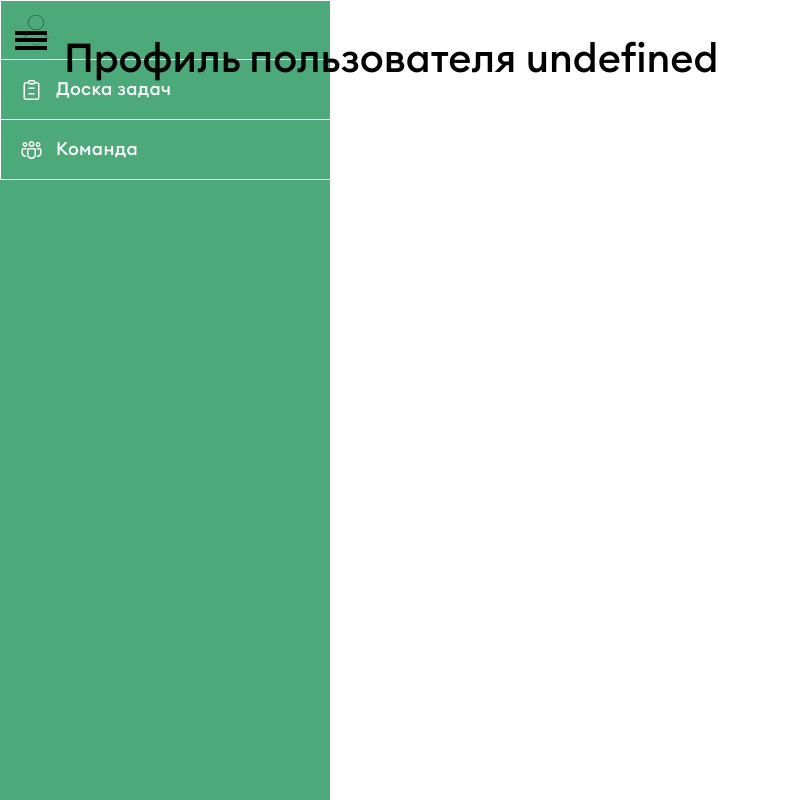
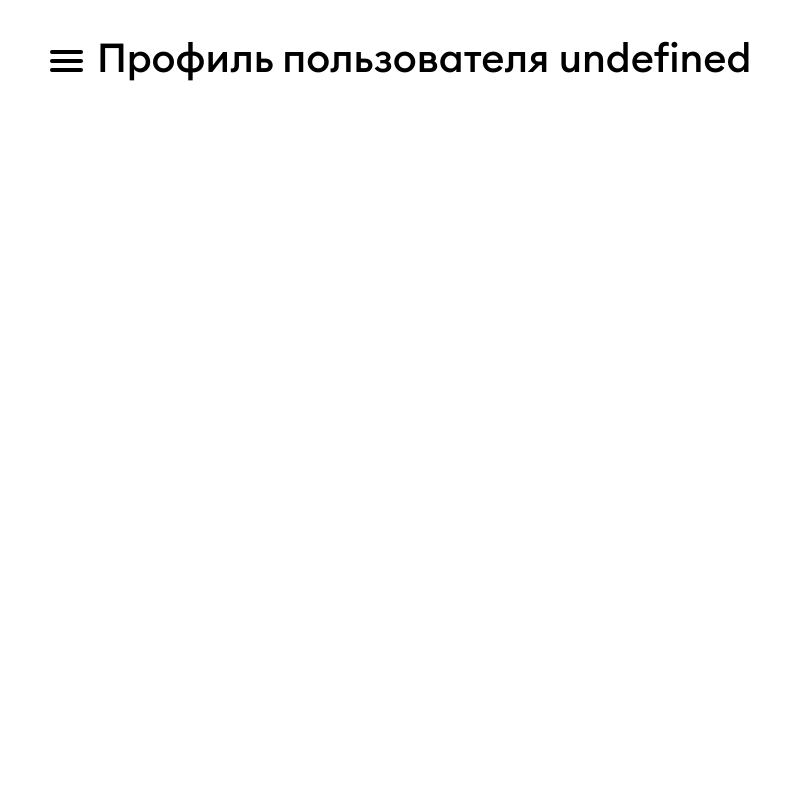
Before and after one commit to Woland-prj/taksamanager, a Next.js app in the folder client/: page /dashboard/user in a window 1280 px wide. Shown: the whole page, without its empty margins (0-812 px from the left). Built offline with nearby package versions, Linux system fonts and the light colour scheme; no server answers; sample sign-in values are in the browser's storage.

Commit message:
status bar

```diff
--- a/client/src/app/dashboard/layout.module.css
+++ b/client/src/app/dashboard/layout.module.css
@@ -11,10 +11,11 @@
 
 .wrapper {
 	min-width: 100%;
-	min-height: 100%;
+	min-height: 100vh;
 	position: relative;
 	top: 0;
 	bottom: 100%;
 	left: 0;
 	z-index: 1;
+	background-color: #ffffff;
 }
--- a/client/src/app/dashboard/layout.tsx
+++ b/client/src/app/dashboard/layout.tsx
@@ -7,7 +7,7 @@ export default function DashboardLayout({
 }>) {
 	return (
 		<div className={styles.container}>
-			<div className={styles.wrapper}>{children}</div>
+			{children}
 			<SideBar></SideBar>
 		</div>
 	)
--- a/client/src/components/main/SideBar/SideBar.module.css
+++ b/client/src/components/main/SideBar/SideBar.module.css
@@ -1,4 +1,5 @@
 .sideBar {
+	position: static;
 	list-style: none;
 	position: fixed;
 	width: 330px;
@@ -7,13 +8,8 @@
 	z-index: 2;
 	background-color: #4ca97a;
 	color: #ffffff;
-	top: 0;
-	right: 0;
-	bottom: 0;
-	left: 0;
-	z-index: 0;
-	margin-top: 0;
-	padding: 0;
+	list-style-type: none;
+	-webkit-font-smoothing: antialiased;
 }
 
 .buttons {
@@ -21,44 +17,121 @@
 	flex-direction: column;
 }
 
-.trigger {
-	position: absolute;
-	clip: rect(0, 0, 0, 0);
+.menu_toggle {
+	position: static;
 }
 
-.hidden_nav {
+.menu_toggle input {
+	display: none;
 }
 
-.label {
-	/*nav stays in the same spot as user scrolls*/
-	position: fixed;
-	/*position hamburger menu*/
-	top: 15px;
-	left: 15px;
-	/*z-index needs to be 1 higher than site-wrap*/
-	z-index: 2;
-	width: 30px;
-	height: 30px;
-	/*changing to pointer indicates interactivity*/
-	cursor: pointer;
-	color: #111111;
+.menu_toggle span {
+	display: none;
 }
 
-.hidden_nav:before {
-	content: '';
-	position: absolute;
-	top: 1em;
-	width: 2em;
-	height: 0.25em;
-	border-top: 0.7em double #000;
-	border-bottom: 0.25em solid #000;
-	z-index: 3;
+.sideBar li {
+	padding: 0;
+	font-size: 22px;
 }
 
-.trigger:checked + label {
-	left: 200px;
+@media screen and (max-width: 1650px) {
+	.menu_toggle {
+		display: block;
+		position: relative;
+		top: 50px;
+		left: 50px;
+
+		z-index: 1;
+
+		-webkit-user-select: none;
+		user-select: none;
+	}
+
+	.menu_toggle input {
+		display: block;
+		width: 40px;
+		height: 32px;
+		position: absolute;
+		top: -7px;
+		left: -5px;
+
+		cursor: pointer;
+
+		opacity: 0; /* hide this */
+		z-index: 4; /* and place it over the hamburger */
+
+		-webkit-touch-callout: none;
+	}
+	.menu_toggle span {
+		display: block;
+		width: 33px;
+		height: 4px;
+		margin-bottom: 5px;
+		position: relative;
+		background: #000000;
+		border-radius: 3px;
+
+		z-index: 3;
+
+		transform-origin: 4px 0px;
+
+		transition: transform 0.5s cubic-bezier(0.77, 0.2, 0.05, 1),
+			background 0.5s cubic-bezier(0.77, 0.2, 0.05, 1), opacity 0.55s ease;
+	}
+
+	.menu_toggle span:first-child {
+		transform-origin: 0% 0%;
+	}
+
+	.menu_toggle span:nth-last-child(2) {
+		transform-origin: 0% 100%;
+	}
+
+	/*
+	 * Transform all the slices of hamburger
+	 * into a crossmark.
+	 */
+	.menu_toggle input:checked ~ span {
+		opacity: 1;
+		transform: rotate(45deg) translate(-2px, -1px);
+		background: #ffffff;
+	}
+
+	.menu_toggle input:checked ~ span:nth-last-child(3) {
+		opacity: 0;
+		transform: rotate(0deg) scale(0.2, 0.2);
+	}
+
+	/*
+	 * Ohyeah and the last one should go the other direction
+	 */
+	.menu_toggle input:checked ~ span:nth-last-child(2) {
+		transform: rotate(-45deg) translate(0, -1px);
+	}
+
+	/*
+	 * Make this absolute positioned
+	 * at the top left of the screen
+	 */
+	.sideBar {
+		position: absolute;
+		width: 330px;
+		margin: -100px 0 0 -50px;
+		padding: 0;
+		padding-top: 125px;
+
+		/* to stop flickering of text in safari */
+
+		transform-origin: 0% 0%;
+		transform: translate(-100%, 0);
+
+		transition: transform 0.5s cubic-bezier(0.77, 0.2, 0.05, 1);
+	}
+
+	/*
+	 * And let's slide it in from the left
+	 */
+	.menu_toggle input:checked ~ ul {
+		transform: none;
+	}
 }
-
-.trigger:checked ~ div {
-	left: 180px;
-}
--- a/client/src/components/main/SideBar/SideBar.tsx
+++ b/client/src/components/main/SideBar/SideBar.tsx
@@ -6,11 +6,11 @@ import { SideBarButton } from './SideBarButton/SideBarButton'
 
 export const SideBar = () => {
 	return (
-		<>
-			<input type='checkbox' id='nav-trigger' className={styles.trigger} />
-			<label htmlFor='nav-trigger' className={styles.label}>
-				<span className={styles.hidden_nav}></span>
-			</label>
+		<div className={styles.menu_toggle}>
+			<input type='checkbox' />
+			<span></span>
+			<span></span>
+			<span></span>
 			<ul className={styles.sideBar}>
 				<li className={styles.nav_item}>
 					<ProfileComponent />
@@ -36,6 +36,6 @@ export const SideBar = () => {
 					/>
 				</li>
 			</ul>
-		</>
+		</div>
 	)
 }
```
Also changed, not shown: client/src/components/main/TaskInfo/TaskInfo.module.css (+4 -4 lines).
